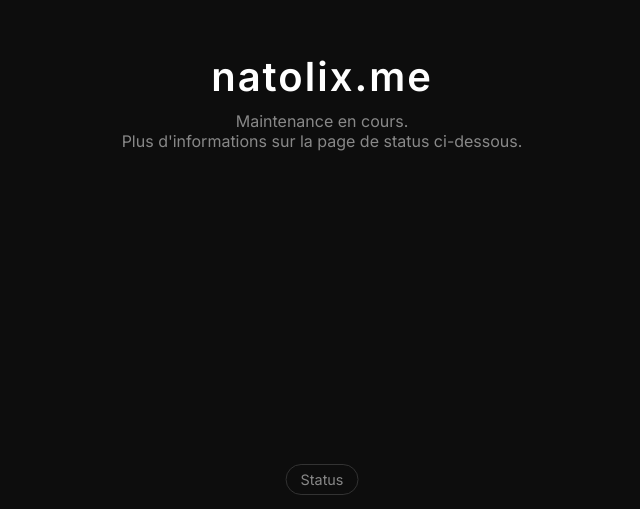
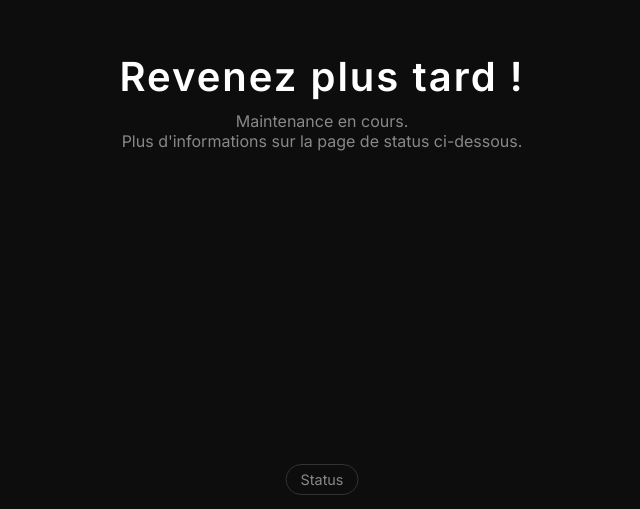
Before and after one commit to Natolix/Natolix.github.io, a plain HTML site: page index.html in a window 1280 px wide. Shown: the part 291-800 px from the top of the page, without its empty margins (318-958 px from the left). Drawn offline with Linux system fonts and the light colour scheme.

Commit message:
Update index.html

```diff
--- a/index.html
+++ b/index.html
@@ -64,7 +64,7 @@ footer a:hover {
 </head>
 <body>
   <div>
-    <h1>natolix.me</h1>
+    <h1>Revenez plus tard !</h1>
     <p>Maintenance en cours<span id="dots"></span><br>
 Plus d'informations sur la page de status ci-dessous.</p>
   </div>
```
